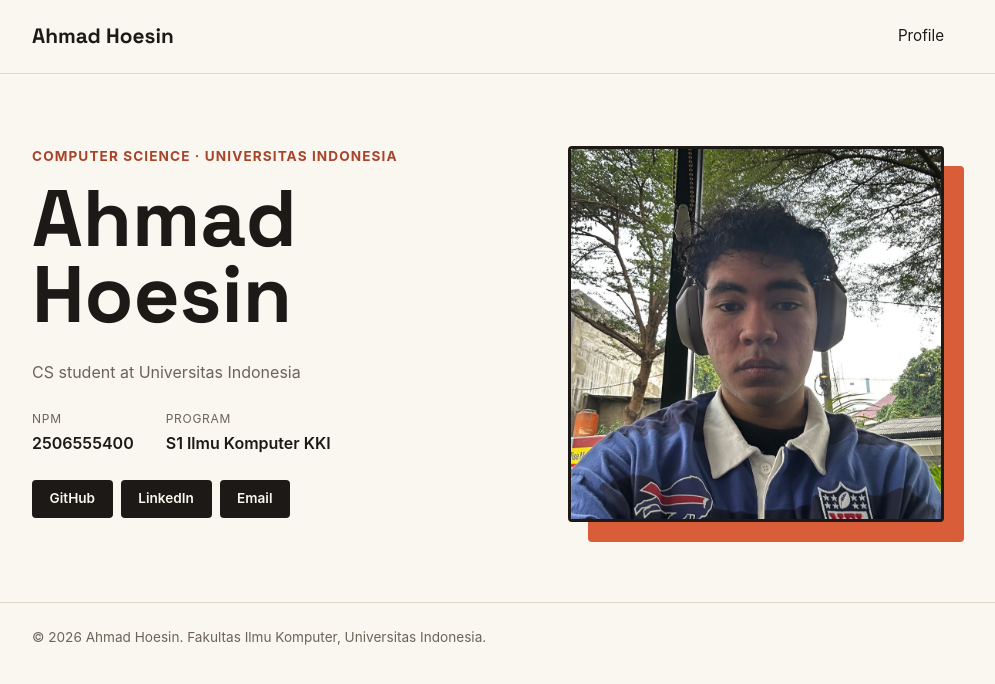
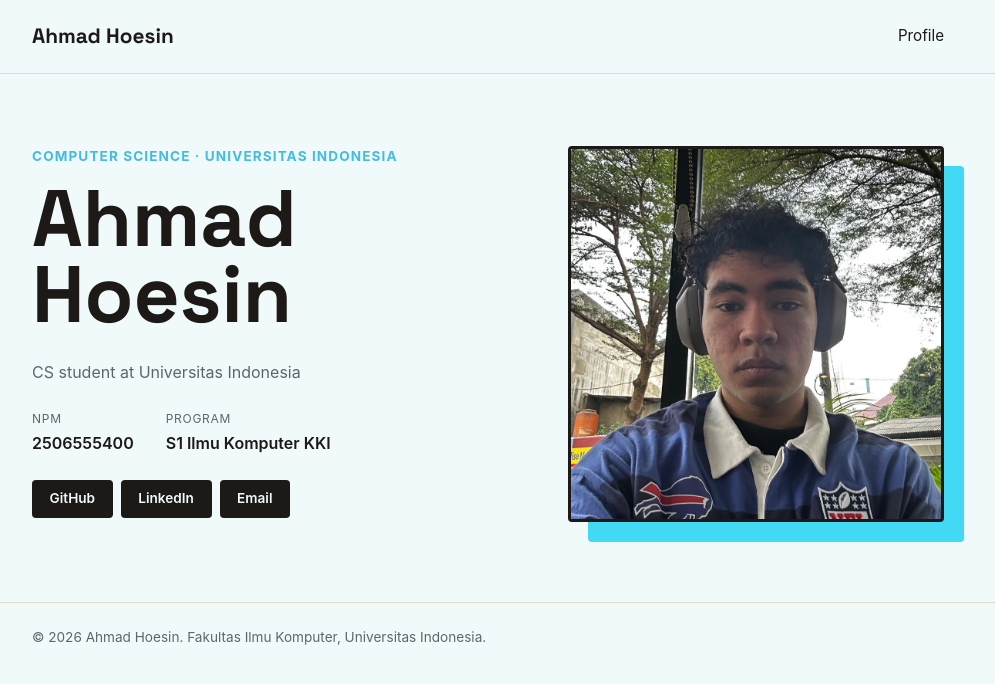
Before and after one commit to zuromu/PlatformBasedDevelopment, a Django app: page / in a window 1280 px wide. Shown: the top 684 px of the page, without its empty margins (152-1147 px from the left). Run offline with Django 5.2, Linux system fonts and the light colour scheme.

Commit message:
allowed host fix

```diff
--- a/PBD/settings.py
+++ b/PBD/settings.py
@@ -29,7 +29,7 @@ SECRET_KEY = 'django-insecure-l-&t@s)39#!&i^__zeh$je39x+t&zfx*)ml6@ur40$v$(f&9o-
 # SECURITY WARNING: don't run with debug turned on in production!
 DEBUG = True
 
-ALLOWED_HOSTS = ["localhost", "127.0.0.1", "https://pws.cs.ui.ac.id/ahmad.hoesin/myportofolio"]
+ALLOWED_HOSTS = ["localhost", "127.0.0.1", "https://ahmad-hoesin-myportofolio.pws.cs.ui.ac.id/"]
 
 PRODUCTION = os.getenv('PRODUCTION', 'False').lower() == 'true'
 
--- a/static/css/style.css
+++ b/static/css/style.css
@@ -6,11 +6,11 @@
 
 :root {
     --ink: #1c1917;
-    --paper: #faf6f0;
-    --accent: #d95d39;
-    --accent-dark: #a8442a;
+    --paper: #f0fafa;
+    --accent: #41d9f4;
+    --accent-dark: #44bce1;
     --line: #e3d9c9;
-    --text-muted: #6b6459;
+    --text-muted: #59686b;
     --radius: 4px;
 }
 
```
